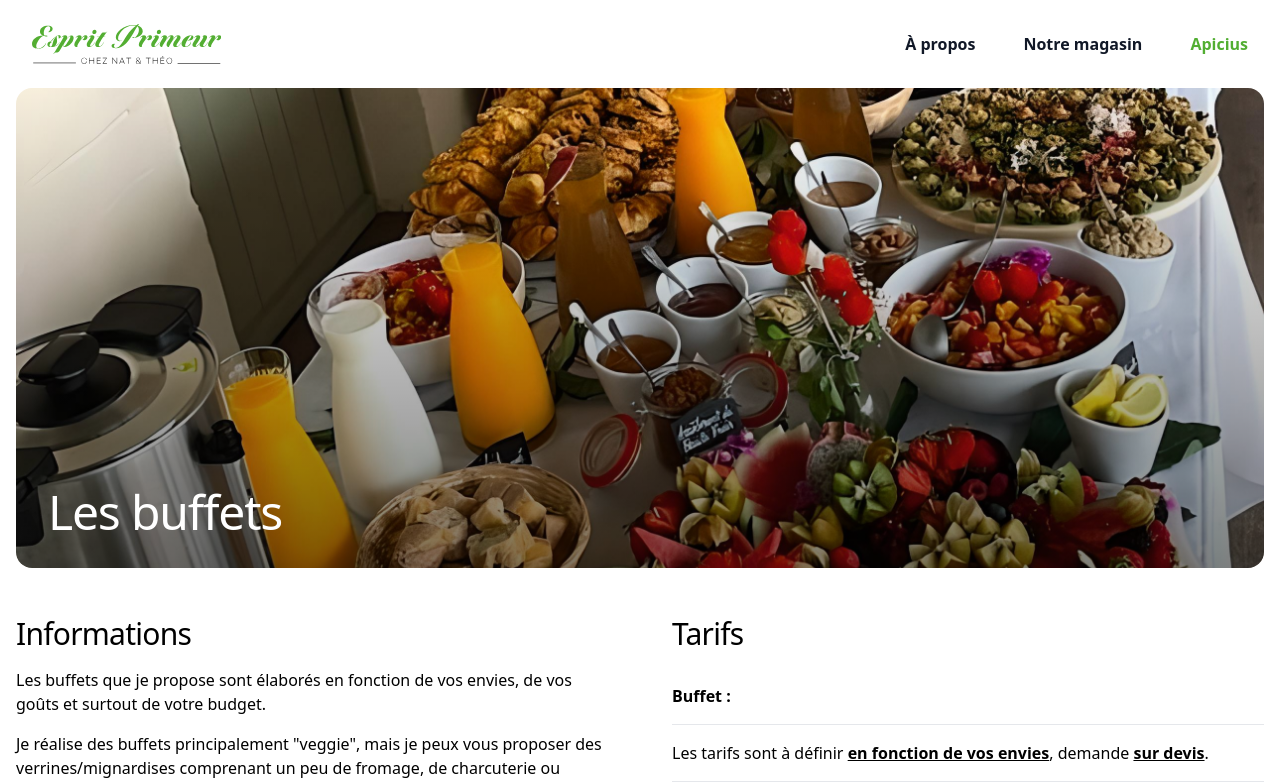
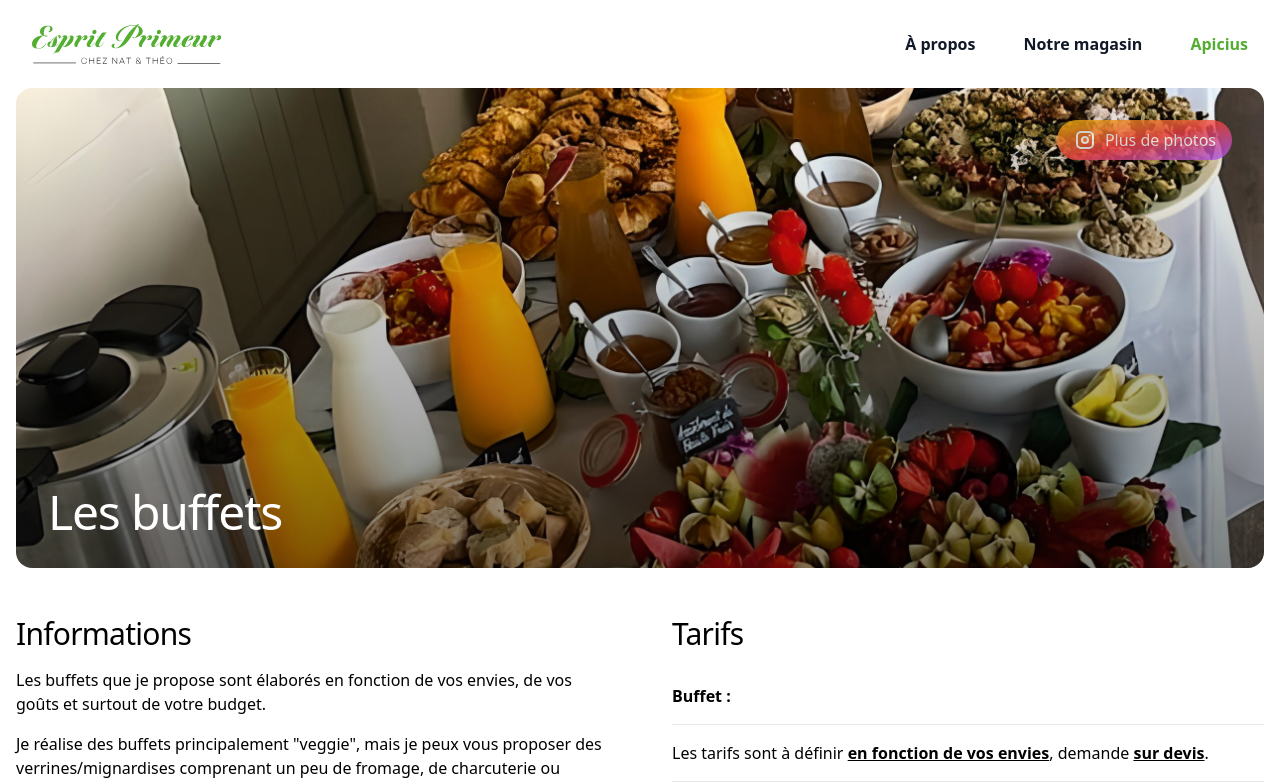
Before and after one commit to Foohx/esprit-primeur, a Next.js app: page /apicius/buffets in a window 1280 px wide. Shown: the top 784 px of the page. Built offline with nearby package versions, Linux system fonts and the light colour scheme.

Commit message:
feat: add instagram link for more photos

```diff
--- a/src/components/product-page.tsx
+++ b/src/components/product-page.tsx
@@ -1,8 +1,10 @@
 import {
+  IconBrandInstagram,
   IconChevronRight,
   IconDeviceMobile,
   IconMail,
 } from "@tabler/icons-react";
+import classNames from "classnames";
 import Image from "next/image";
 import Link from "next/link";
 import { ReactNode } from "react";
@@ -40,12 +42,29 @@ export default function ProductPage({
             height={500}
             className="object-cover w-full h-full"
           />
-          <div className="rounded-2xl absolute top-0 left-0 w-full h-full bg-gradient-to-t from-black/50 to-black/0 group-hover:opacity-0 transition-opacity duration-300 flex items-end">
+          <div className="rounded-2xl absolute top-0 left-0 w-full h-full bg-gradient-to-t from-black/50 to-black/0 lg:group-hover:opacity-0 transition-opacity duration-300 flex items-end">
             <div className="p-8">
               <h1 className="font-medium tracking-tight text-5xl text-white">
                 {value.name}
               </h1>
             </div>
+          </div>
+          <div className="absolute top-0 left-0 p-8 w-full flex justify-end">
+            <Link
+              className={classNames(
+                "rounded-full",
+                "py-2 px-4",
+                "bg-gradient-to-br from-yellow-500 via-red-500 to-purple-500",
+                "text-white",
+                "opacity-80 hover:opacity-100 transition-opacity duration-300",
+                "flex gap-x-2"
+              )}
+              href="https://www.instagram.com/apiciusbordeaux/"
+              target="_blank"
+            >
+              <IconBrandInstagram />
+              <span>Plus de photos</span>
+            </Link>
           </div>
         </div>
       </section>
```
